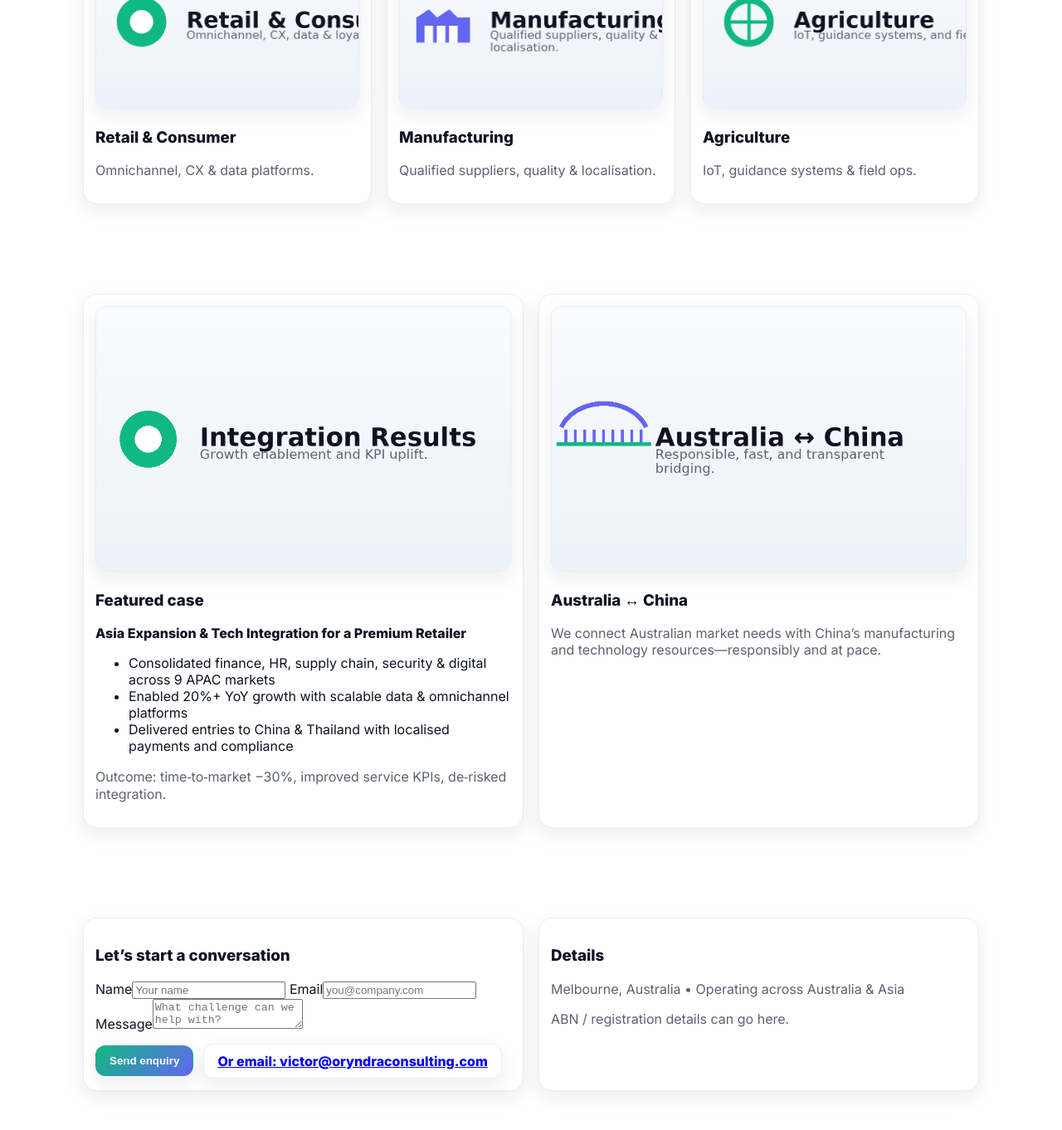
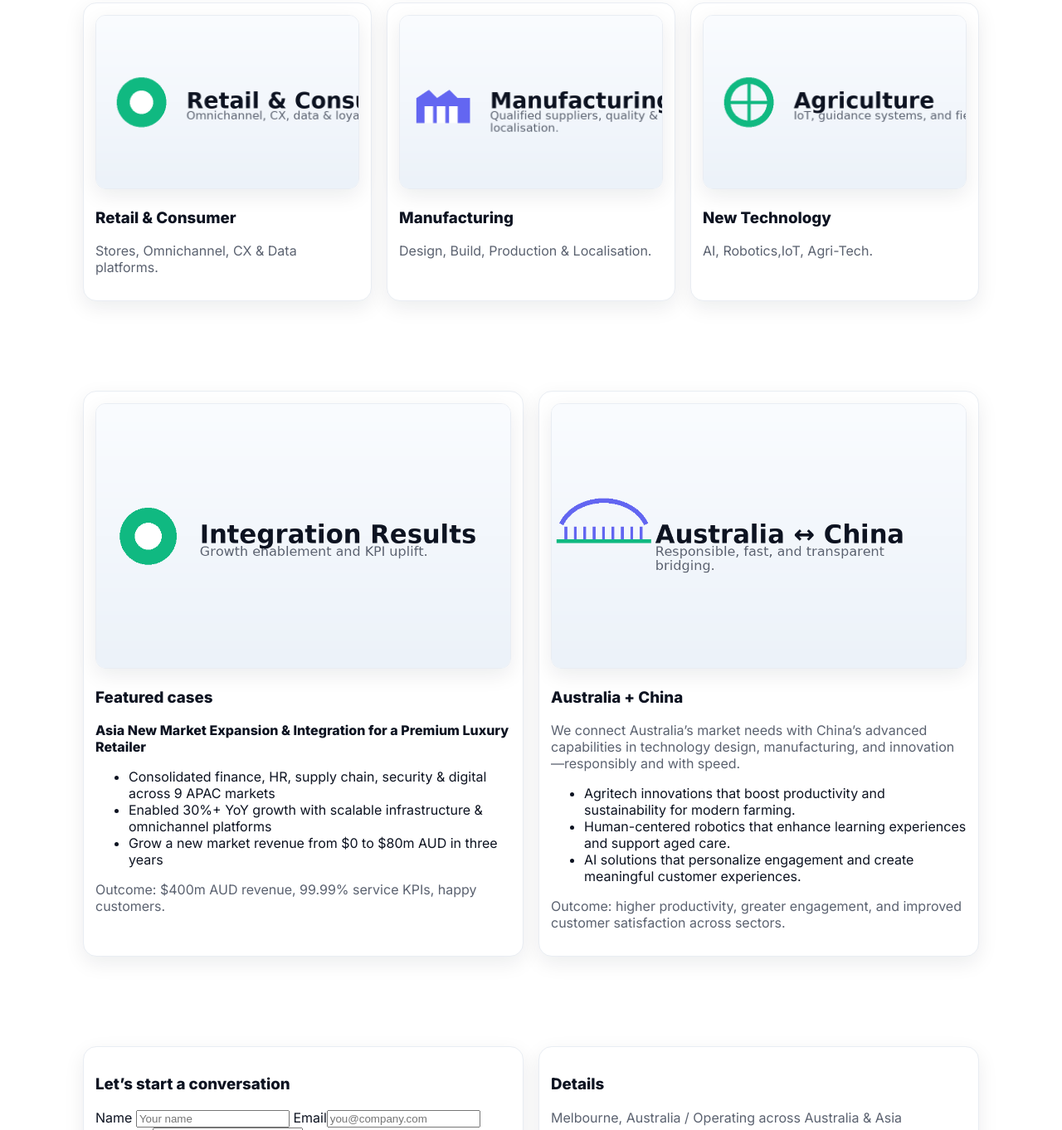
Before and after one commit to vzhu777/oryndra, a plain HTML site: page index.html in a window 1280 px wide. Shown: the part 1183-2545 px from the top of the page at 83% size. Drawn offline with Linux system fonts and the light colour scheme.

Commit message:
Revise text for clarity and business focus in index.html
Updated content to better reflect business offerings and outcomes.

```diff
--- a/index.html
+++ b/index.html
@@ -46,8 +46,8 @@
       <div class="container hero-inner">
         <div>
           <div style="display:inline-block;border:1px solid var(--line);padding:6px 10px;border-radius:999px;color:var(--muted);font-weight:700">Strategy • Technology • Cross‑Border</div>
-          <h1>Bridging Australia ↔ China with pragmatic delivery.</h1>
-          <p class="lead">We connect strategy, technology, manufacturing, and agriculture—turning ideas into outcomes across markets.</p>
+          <h1>Building Bridges Between Australia and China in Business.</h1>
+          <p class="lead">We connect Australian and Chinese businesses in technology, AI, IoT, and robotics—while delivering expert project management and digital transformation services across telecommunications, financial services, healthcare, retail, and enterprise technology.</p>
           <div style="display:flex;gap:12px;flex-wrap:wrap"><a class="btn primary" href="#contact">Book an intro chat</a><a class="btn" href="#services">Explore services</a></div>
         </div>
         <img src="assets/hero_collaboration.png" alt="Collaboration across borders" loading="eager">
@@ -58,9 +58,9 @@
       <div class="container">
         <h2>Services</h2>
         <div class="grid-3" style="margin-top:12px">
-          <div class="card"><img class="thumb" src="assets/svc_strategy.png" alt="Strategy workshop" loading="lazy"><h3>Technology Strategy</h3><p class="muted">Roadmaps and capability uplift aligned to outcomes.</p></div>
-          <div class="card"><img class="thumb" src="assets/svc_tech.png" alt="Engineers collaborating" loading="lazy"><h3>Transformation Delivery</h3><p class="muted">Program leadership from blueprint to BAU.</p></div>
-          <div class="card"><img class="thumb" src="assets/svc_crossborder.png" alt="Cross‑border handshake" loading="lazy"><h3>Cross‑Border Execution</h3><p class="muted">Bridge Australian market with China resources.</p></div>
+          <div class="card"><img class="thumb" src="assets/svc_strategy.png" alt="Strategy workshop" loading="lazy"><h3> Strategy and New Business Development</h3><p class="muted">Roadmaps and capability uplift aligned to outcomes.</p></div>
+          <div class="card"><img class="thumb" src="assets/svc_tech.png" alt="Engineers collaborating" loading="lazy"><h3>Project Management</h3><p class="muted">Program leadership from blueprint to operations</p></div>
+          <div class="card"><img class="thumb" src="assets/svc_crossborder.png" alt="Cross‑border handshake" loading="lazy"><h3>Cross‑Border Collaboration</h3><p class="muted">Bridge Australian clients with Chinese businesses.</p></div>
         </div>
       </div>
     </section>
@@ -69,9 +69,9 @@
       <div class="container">
         <h2>Industries</h2>
         <div class="grid-3" style="margin-top:12px">
-          <div class="card"><img class="thumb" src="assets/ind_retail.png" alt="Retail technology" loading="lazy"><h3>Retail & Consumer</h3><p class="muted">Omnichannel, CX & data platforms.</p></div>
-          <div class="card"><img class="thumb" src="assets/ind_mfg.png" alt="Manufacturing line" loading="lazy"><h3>Manufacturing</h3><p class="muted">Qualified suppliers, quality & localisation.</p></div>
-          <div class="card"><img class="thumb" src="assets/ind_agri.png" alt="Modern agriculture" loading="lazy"><h3>Agriculture</h3><p class="muted">IoT, guidance systems & field ops.</p></div>
+          <div class="card"><img class="thumb" src="assets/ind_retail.png" alt="Retail technology" loading="lazy"><h3>Retail & Consumer</h3><p class="muted">Stores, Omnichannel, CX & Data platforms.</p></div>
+          <div class="card"><img class="thumb" src="assets/ind_mfg.png" alt="Manufacturing line" loading="lazy"><h3>Manufacturing</h3><p class="muted">Design, Build, Production & Localisation.</p></div>
+          <div class="card"><img class="thumb" src="assets/ind_agri.png" alt="Modern agriculture" loading="lazy"><h3>New Technology</h3><p class="muted">AI, Robotics,IoT, Agri-Tech.</p></div>
         </div>
       </div>
     </section>
@@ -80,19 +80,25 @@
       <div class="container grid-2">
         <div class="panel">
           <img class="thumb" src="assets/case_presentation.png" alt="Business presentation" loading="lazy">
-          <h3>Featured case</h3>
-          <p><strong>Asia Expansion & Tech Integration for a Premium Retailer</strong></p>
+          <h3>Featured cases</h3>
+          <p><strong>Asia New Market Expansion & Integration for a Premium Luxury Retailer</strong></p>
           <ul>
             <li>Consolidated finance, HR, supply chain, security & digital across 9 APAC markets</li>
-            <li>Enabled 20%+ YoY growth with scalable data & omnichannel platforms</li>
-            <li>Delivered entries to China & Thailand with localised payments and compliance</li>
+            <li>Enabled 30%+ YoY growth with scalable infrastructure & omnichannel platforms</li>
+            <li>Grow a new market revenue from $0 to $80m AUD in three years</li>
           </ul>
-          <p class="muted">Outcome: time‑to‑market −30%, improved service KPIs, de‑risked integration.</p>
+          <p class="muted">Outcome: $400m AUD revenue, 99.99% service KPIs, happy customers.</p>
         </div>
         <div class="panel">
           <img class="thumb" src="assets/bridge_au_cn.png" alt="Australia to China connection" loading="lazy">
-          <h3>Australia ↔ China</h3>
-          <p class="muted">We connect Australian market needs with China’s manufacturing and technology resources—responsibly and at pace.</p>
+          <h3>Australia + China</h3>
+          <p class="muted">We connect Australia’s market needs with China’s advanced capabilities in technology design, manufacturing, and innovation—responsibly and with speed.</p>
+           <ul>
+            <li>Agritech innovations that boost productivity and sustainability for modern farming.</li>
+            <li>Human-centered robotics that enhance learning experiences and support aged care.</li>
+            <li>AI solutions that personalize engagement and create meaningful customer experiences.</li>
+          </ul>
+           <p class="muted">Outcome: higher productivity, greater engagement, and improved customer satisfaction across sectors. </p>
         </div>
       </div>
     </section>
@@ -102,7 +108,7 @@
         <div class="panel">
           <h3>Let’s start a conversation</h3>
           <form id="contactForm" name="contact" method="POST" action="https://formspree.io/f/xovkgbkk">
-            <label for="name">Name</label><input id="name" name="name" required placeholder="Your name">
+            <label for="name">Name   </label><input id="name" name="name" required placeholder="Your name">
             <label for="email">Email</label><input id="email" name="email" type="email" required placeholder="you@company.com">
             <label for="msg">Message</label><textarea id="msg" name="message" placeholder="What challenge can we help with?"></textarea>
             <div style="display:flex;gap:12px;align-items:center;margin-top:14px"><button class="btn primary" type="submit">Send enquiry</button><a class="btn" href="mailto:victor@oryndraconsulting.com">Or email: victor@oryndraconsulting.com</a><span id="formStatus" style="display:none;color:var(--muted);font-weight:700">Thanks! We’ll be in touch.</span></div>
@@ -110,9 +116,8 @@
         </div>
         <div class="panel">
           <h3>Details</h3>
-          <p class="muted">Melbourne, Australia • Operating across Australia & Asia</p>
-          <p class="muted">ABN / registration details can go here.</p>
-        </div>
+          <p class="muted">Melbourne, Australia / Operating across Australia & Asia</p>
+         </div>
       </div>
     </section>
   </main>
```
